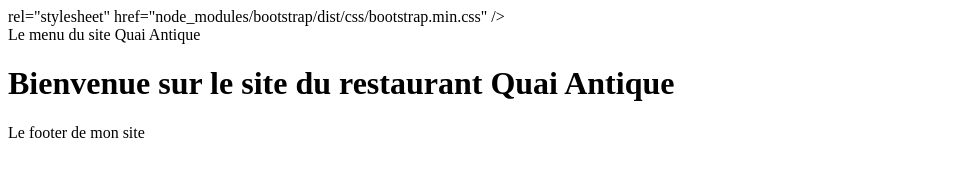
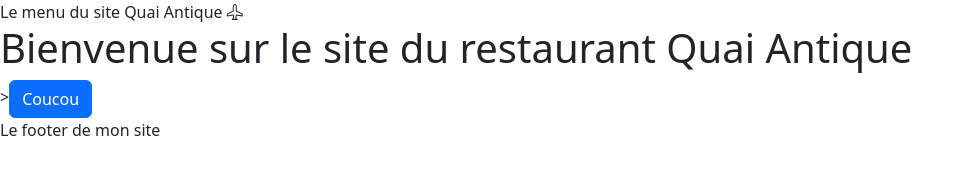
Before and after one commit to Geroc76/QuaiAntiqueRestaurantFront, a website with bundled scripts: page index.html in a window 1280 px wide. Shown: the whole page, without its empty margins (0-974 px from the left). Built offline with nearby package versions, Linux system fonts and the light colour scheme; files whose address does not match are found by name.

Commit message:
Install Bootstrap

```diff
--- a/index.html
+++ b/index.html
@@ -4,13 +4,14 @@
     <meta charset="UTF-8">
     <meta name="viewport" content="width=device-width, initial-scale=1.0">
 
-    <link> rel="stylesheet" href="node_modules/bootstrap/dist/css/bootstrap.min.css" />
+    <link rel="stylesheet" href="node_modules/bootstrap/dist/css/bootstrap.min.css" />
+    <link rel="stylesheet" href="node_modules/bootstrap-icons/font/bootstrap-icons.css">
 
     <title>Document</title>
 </head>
 <body>
 
-    <header>Le menu du site Quai Antique</header>
+    <header>Le menu du site Quai Antique <i class="bi bi-airplane"></i></header>
 
     <main id="main-page">
     <!-- Le contenu de la page sera injectée ici-->
@@ -19,5 +20,6 @@
     <footer> Le footer de mon site</footer>
 
     <script type="module" src="Router/Router.js"></script>
+    <script src="node_modules/bootstrap/dist/js/bootstrap.bundle.min.js"></script>
 </body>
 </html>
--- a/package.json
+++ b/package.json
@@ -9,6 +9,7 @@
   "author": "",
   "license": "ISC",
   "dependencies": {
-    "bootstrap": "^5.3.3"
+    "bootstrap": "^5.3.3",
+    "bootstrap-icons": "^1.11.3"
   }
 }
--- a/pages/home.html
+++ b/pages/home.html
@@ -1 +1,3 @@
 <h1>Bienvenue sur le site du restaurant Quai Antique</h1>
+
+><button class="btn btn-primary">Coucou</button>
```
Also changed, not shown: 1 other file.
